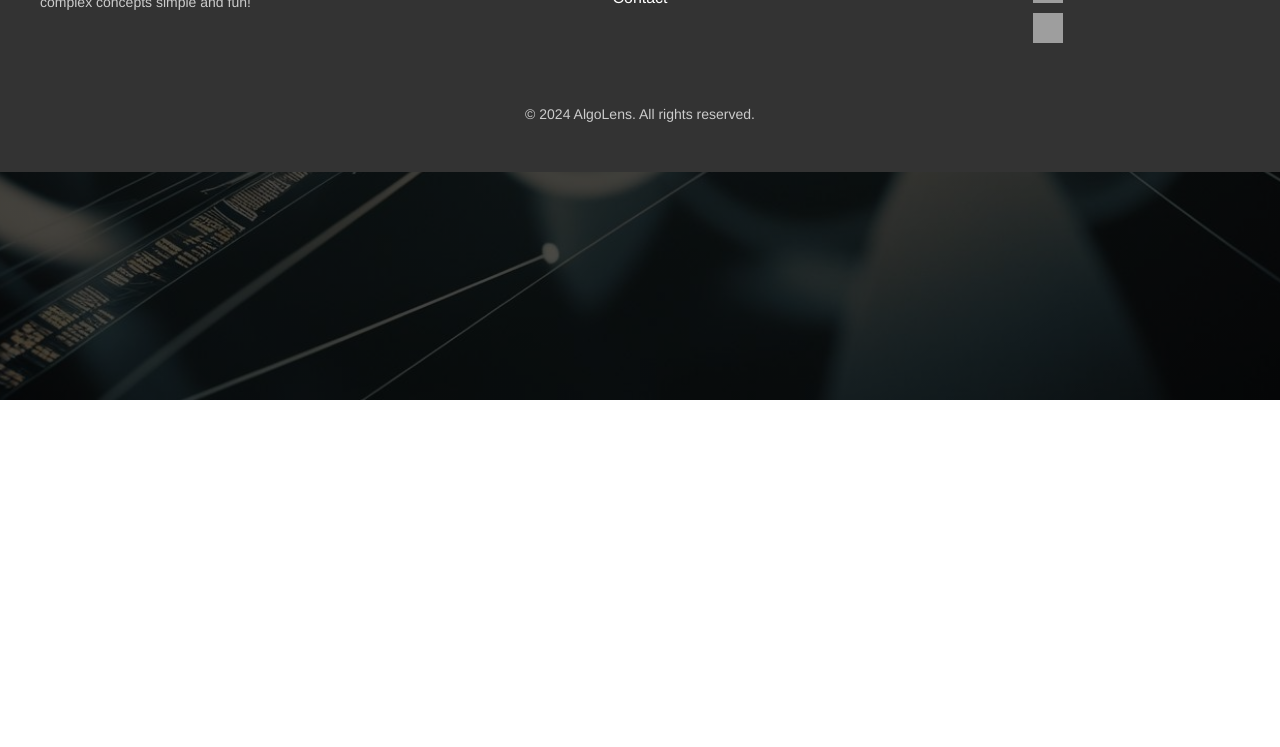
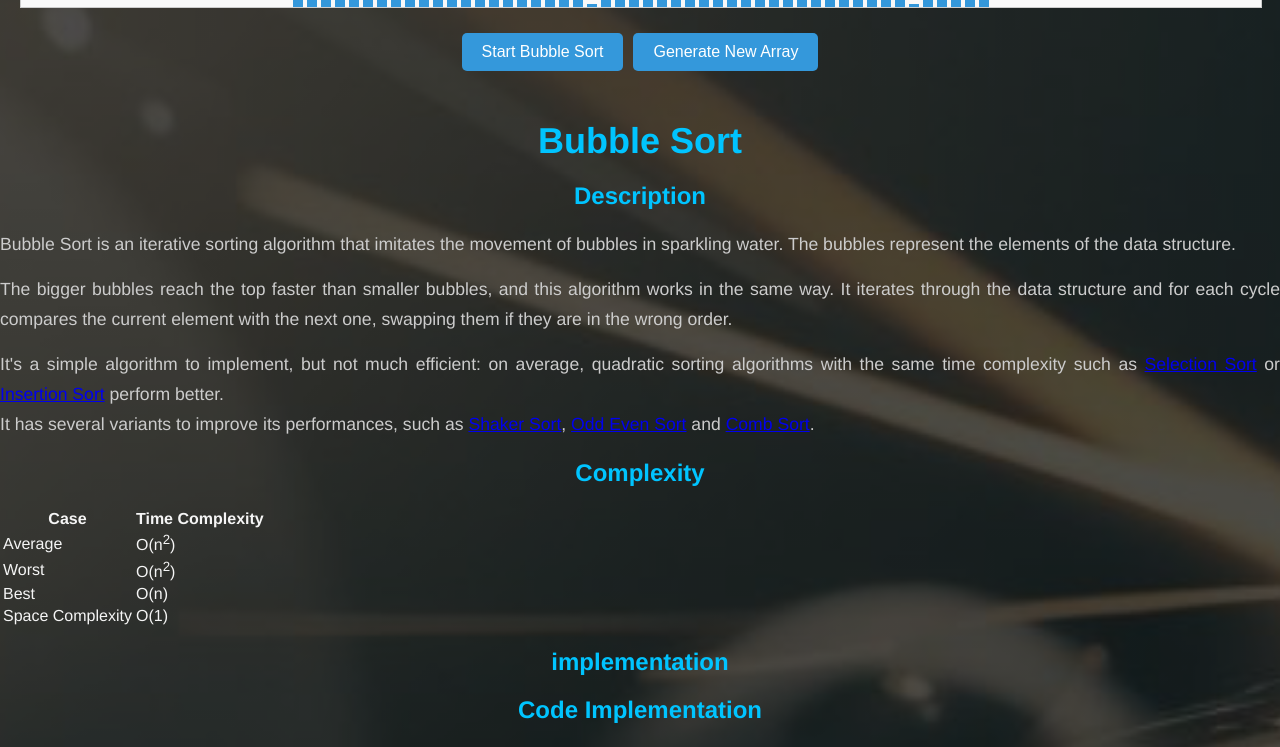
Before and after one commit to iammoussaab/algolens, a React (Create React App) app: page /Quadratic/Bubble in a window 1280 px wide. Shown: the part 460-1207 px from the top of the page. Before the commit the page ends 860 px from the top, so only its background shows below. Built offline with nearby package versions, Linux system fonts and the light colour scheme; grey boxes are pictures that could not be loaded.

Commit message:
Add Bubble and Selection Sort pages with visualizations and update routing

```diff
--- a/src/App.js
+++ b/src/App.js
@@ -6,6 +6,8 @@ import Header from "./HeaderFooter/Header";
 import HeapSort from "./Pages/Logarithmic/Heap/Heap";
 import Merge from "./Pages/Logarithmic/merge/Merge";
 import Quick from "./Pages/Logarithmic/Quick/Quick";
+import Bubble from "./Pages/Quadratic/Bubble/Bubble";
+import Selection from "./Pages/Quadratic/Selection/Selection";
 
 function App() {
   return (
@@ -17,6 +19,9 @@ function App() {
           <Route path="Logarithmic/Heap" element={<HeapSort />} />
           <Route path="Logarithmic/Merge" element={<Merge />} />
           <Route path="Logarithmic/Quick" element={<Quick />} />
+          <Route path="Quadratic/Bubble" element={<Bubble />} />
+          <Route path="Quadratic/Selection" element={<Selection />} />
+
         </Routes>
       </Router>
       <Foot />
--- a/src/Pages/Quadratic/Bubble/Bubble.js
+++ b/src/Pages/Quadratic/Bubble/Bubble.js
@@ -0,0 +1,55 @@
+import codesBubble from "../../codeImp/codesBubble";
+import Implementation from "../../codeImp/CodesImplementation";
+import BubbleSortVisualizer from "./BubbleSortVisualizer";
+
+const Bubble = () => {
+	return (
+		<div>
+			<BubbleSortVisualizer />
+			<h1>Bubble Sort</h1>
+			<h2>Description</h2>
+			<p>
+				Bubble Sort is an iterative sorting algorithm that imitates the movement of bubbles in sparkling water.
+				The bubbles represent the elements of the data structure.
+			</p>
+			<p>
+				The bigger bubbles reach the top faster than smaller bubbles, and this algorithm works in the same way. It iterates through the data structure and for each cycle compares the current element with the next one,
+				swapping them if they are in the wrong order.
+			</p>
+			<p>
+				It's a simple algorithm to implement, but not much efficient: on average, quadratic sorting algorithms with the same time complexity such as <a href="/selectionsort">Selection Sort</a> or <a href="/insertionsort">Insertion Sort</a> perform better.<br />
+				It has several variants to improve its performances, such as <a href="/shakersort">Shaker Sort</a>, <a href="/oddevensort">Odd Even Sort</a> and <a href="/combsort">Comb Sort</a>.
+			</p>
+			<h2>Complexity</h2>
+			<table>
+				<thead>
+					<tr>
+						<th>Case</th>
+						<th>Time Complexity</th>
+					</tr>
+				</thead>
+				<tbody>
+					<tr>
+						<td>Average</td>
+						<td>O(n<sup>2</sup>)</td>
+					</tr>
+					<tr>
+						<td>Worst</td>
+						<td>O(n<sup>2</sup>)</td>
+					</tr>
+					<tr>
+						<td>Best</td>
+						<td>O(n)</td>
+					</tr>
+					<tr>
+						<td>Space Complexity</td>
+						<td>O(1)</td>
+					</tr>
+				</tbody>
+			</table>
+			<h2>implementation</h2>
+			<Implementation codes={codesBubble} />
+		</div>
+	);
+};
+export default Bubble;
--- /dev/null
+++ b/src/Pages/Quadratic/Bubble/BubbleSortVisualizer.css
@@ -0,0 +1,52 @@
+.bubble-sort-container {
+	text-align: center;
+	font-family: Arial, sans-serif;
+	padding: 20px;
+}
+
+.bars-container {
+	display: flex;
+	justify-content: center;
+	align-items: flex-end;
+	height: 300px;
+	width: 100%;
+	margin: 20px 0;
+	border: 1px solid #ccc;
+	background-color: #f9f9f9;
+}
+
+.bar {
+	width: 10px;
+	margin: 0 2px;
+	background-color: #3498db;
+	transition: height 0.1s ease, background-color 0.2s ease;
+}
+
+.bar:hover {
+	background-color: #2ecc71;
+}
+
+.buttons-container {
+	margin-top: 20px;
+}
+
+button {
+	margin: 5px;
+	padding: 10px 20px;
+	font-size: 16px;
+	cursor: pointer;
+	border: none;
+	border-radius: 5px;
+	background-color: #3498db;
+	color: white;
+	transition: background-color 0.2s ease;
+}
+
+button:hover {
+	background-color: #2ecc71;
+}
+
+button:disabled {
+	background-color: #95a5a6;
+	cursor: not-allowed;
+}
--- /dev/null
+++ b/src/Pages/Quadratic/Bubble/BubbleSortVisualizer.js
@@ -0,0 +1,68 @@
+import React, { useState, useEffect, useCallback } from "react";
+import "./BubbleSortVisualizer.css";
+
+const BubbleSortVisualizer = () => {
+	const [elements, setElements] = useState([]);
+	const [running, setRunning] = useState(false);
+
+	// Generate a new random array
+	const generateRandomArray = useCallback(() => {
+		if (running) return;
+		const randomArray = Array.from({ length: 50 }, () =>
+			Math.floor(Math.random() * 100)
+		);
+		setElements(randomArray);
+	}, [running]);
+
+	useEffect(() => {
+		generateRandomArray();
+	}, [generateRandomArray]);
+
+	const swap = async (arr, i, j) => {
+		const temp = arr[i];
+		arr[i] = arr[j];
+		arr[j] = temp;
+		setElements([...arr]);
+		await new Promise((resolve) => setTimeout(resolve, 50)); // Adjust speed here
+	};
+
+	const bubbleSort = async () => {
+		setRunning(true);
+		let arr = [...elements];
+		const length = arr.length;
+
+		for (let i = 0; i < length - 1; i++) {
+			for (let j = 0; j < length - i - 1; j++) {
+				if (arr[j] > arr[j + 1]) {
+					await swap(arr, j, j + 1);
+				}
+			}
+		}
+
+		setRunning(false);
+	};
+
+	return (
+		<div className="bubble-sort-container">
+			<h1>Bubble Sort Visualizer</h1>
+			<div className="bars-container">
+				{elements.map((value, index) => (
+					<div
+						key={index}
+						className="bar"
+						style={{ height: `${value * 3}px` }} />
+				))}
+			</div>
+			<div className="buttons-container">
+				<button onClick={bubbleSort} disabled={running}>
+					{running ? "Sorting..." : "Start Bubble Sort"}
+				</button>
+				<button onClick={generateRandomArray} disabled={running}>
+					Generate New Array
+				</button>
+			</div>
+		</div>
+	);
+};
+
+export default BubbleSortVisualizer;
--- /dev/null
+++ b/src/Pages/codeImp/codesBubble.js
@@ -0,0 +1,66 @@
+var codesBubble = {
+	"C": `
+void bubble_sort(long arr[], long n) {
+  long c, d, t;
+
+  for (c = 0 ; c < n - 1; c++) {
+    for (d = 0 ; d < n - c - 1; d++) {
+      if (arr[d] > arr[d+1]) {
+        t = arr[d];
+        arr[d] = arr[d+1];
+        arr[d+1] = t;
+      }
+    }
+  }
+}`,
+	"C++": `
+void swap(int *xp, int *yp) {
+    int temp = *xp;
+    *xp = *yp;
+    *yp = temp;
+}
+
+
+void bubbleSort(int arr[], int n) {
+    int i, j;
+    for (i = 0; i < n-1; i++)
+        for (j = 0; j < n-i-1; j++)
+            if (arr[j] > arr[j+1])
+                swap(&arr[j], &arr[j+1]);
+}`,
+	"Java": `
+static void bubbleSort(int[] arr) {
+    int n = arr.length;
+    int temp = 0;
+    for(int i=0; i < n; i++){
+        for(int j=1; j < (n-i); j++){
+            if(arr[j-1] > arr[j]){
+                temp = arr[j-1];
+                arr[j-1] = arr[j];
+                arr[j] = temp;
+            }
+        }
+    }
+}`,
+	"JavaScript": `
+function bubbleSort(arr) {
+    for(var i = 0; i < arr.length; i++) {
+        for(var j = 0; j < ( arr.length - i -1 ); j++) {
+            if(arr[j] > arr[j+1]) {
+              var temp = arr[j]
+              arr[j] = arr[j + 1]
+              arr[j+1] = temp
+            }
+        }
+    }
+}`,
+	"Python": `
+def bubbleSort(arr):
+    n = len(arr)
+    for i in range(n-1):
+        for j in range(0, n-i-1):
+            if arr[j] > arr[j+1]:
+                arr[j], arr[j+1] = arr[j+1], arr[j]`
+}
+
+export default codesBubble;
```
Also changed, not shown: src/Pages/Quadratic/Selection/Selection.js (+8 -0 lines).
